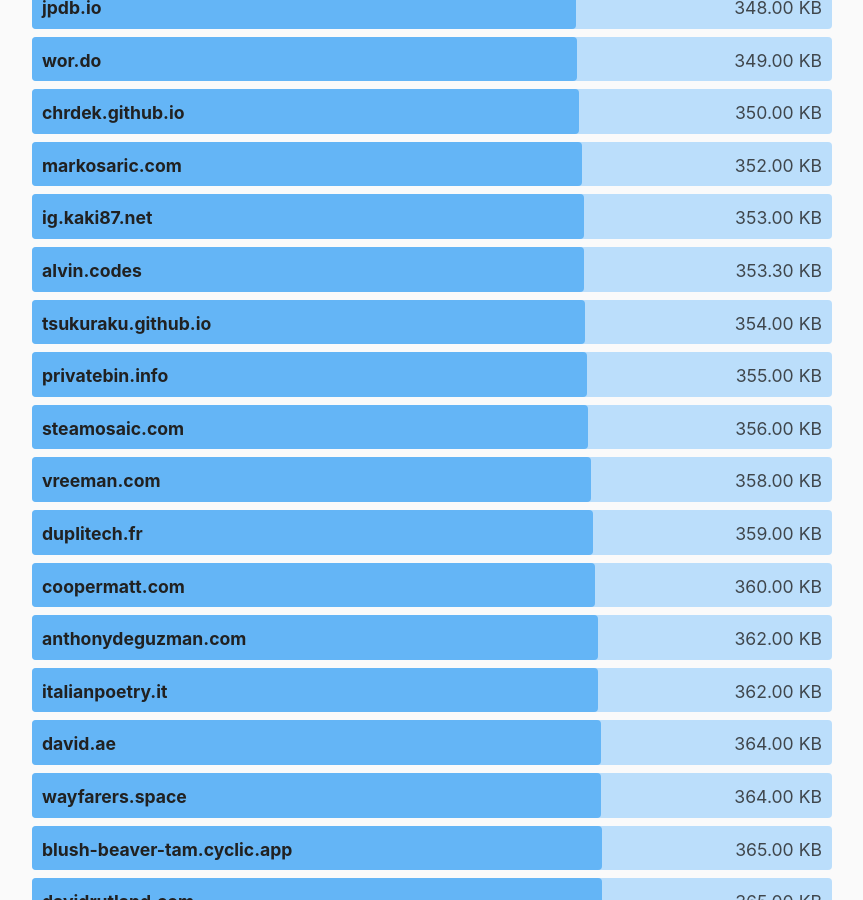
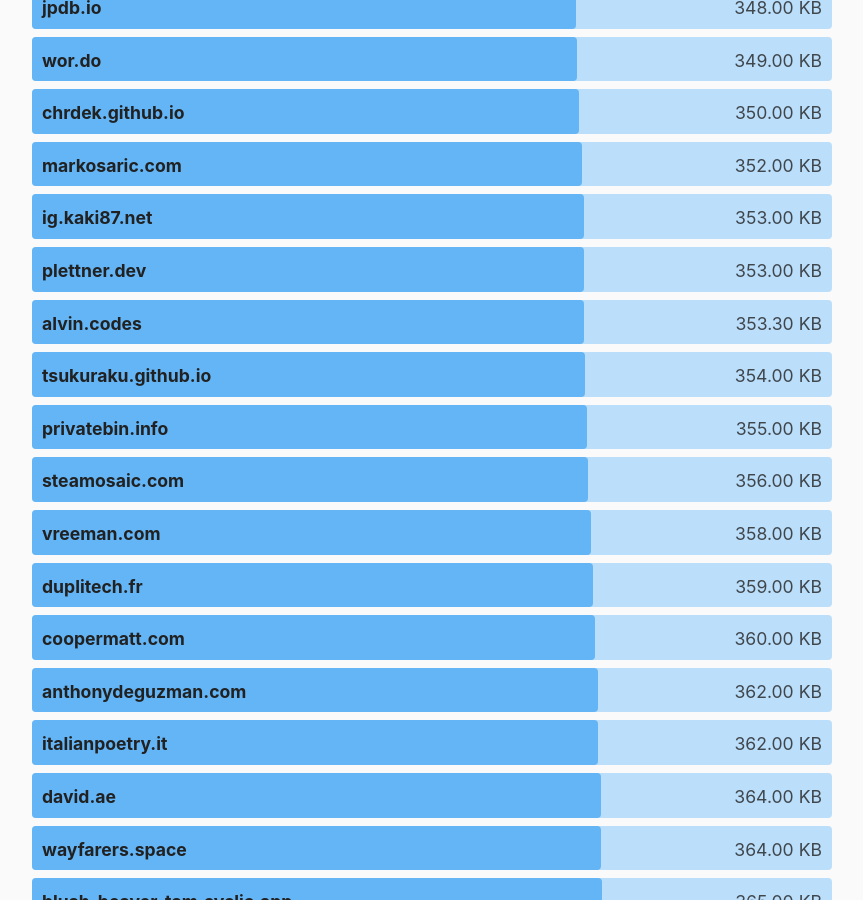
Before and after one commit to kevquirk/512kb.club, a Jekyll site: the page built from index.md, in a window 1280 px wide and 900 px high, scrolled down 37731 px. Shown: the whole window, without its empty margins (208-1071 px from the left). Built offline with Jekyll 4.4.1, drawn with Linux system fonts in a browser that asks for light colours.

Commit message:
Update sites.yml

```diff
--- a/_data/sites.yml
+++ b/_data/sites.yml
@@ -3847,3 +3847,8 @@
   url: https://zwieratko.sk/
   size: 28.07
   last_checked: 2024-02-11
+
+- domain: plettner.dev
+  url: https://plettner.dev/
+  size: 353
+  last_checked: 2024-04-19
```
